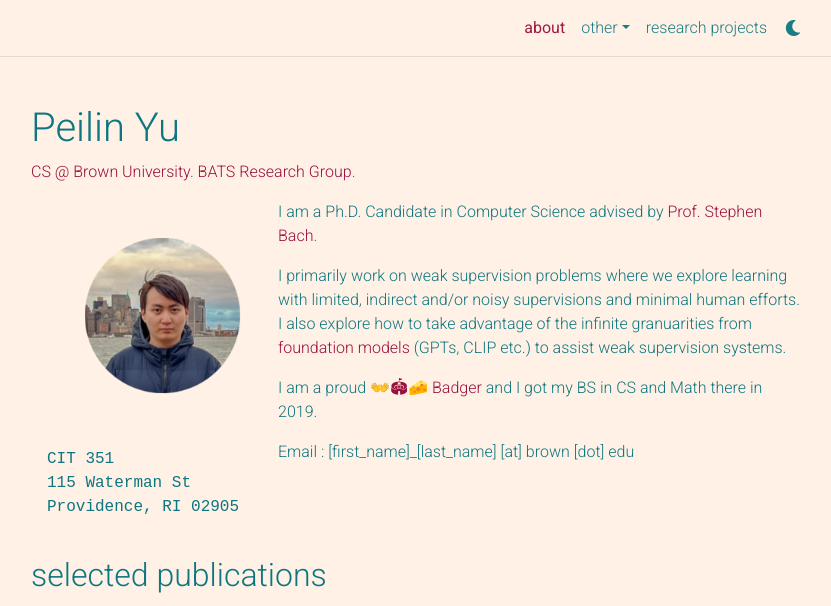
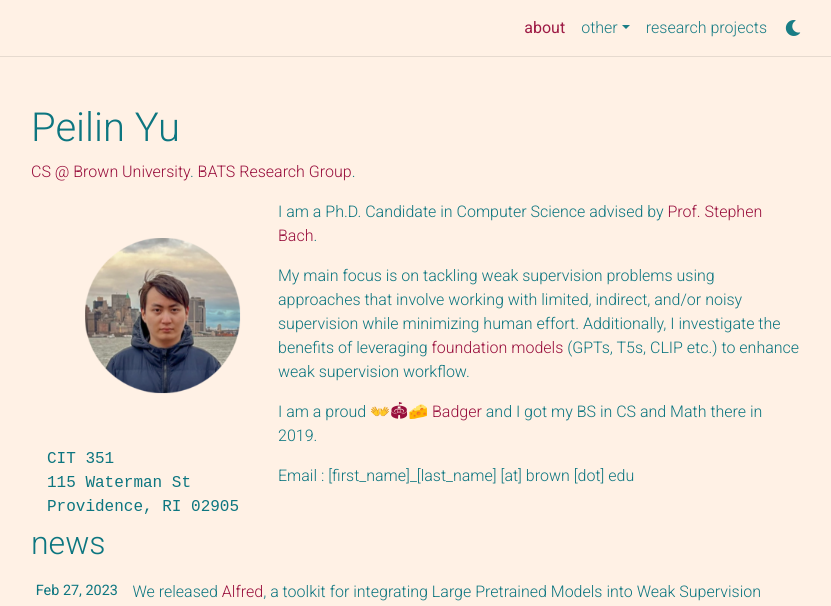
Before and after one commit to dotpyu/dotpyu.github.io, a Jekyll site: the page built from _pages/about.md, in a window 1280 px wide and 934 px high, cut to the strip 0-606 px from the top of the window. Shown: the whole strip, without its empty margins (224-1055 px from the left). Built offline with Jekyll 4.4.1, drawn with Linux system fonts in a browser that asks for light colours; full-size pictures stand in for the smaller copies a plugin makes; comment, search, counter and statistics services are not loaded; a style sheet for code colours, icons or effects is not loaded.

Commit message:
Update about.md

```diff
--- a/_pages/about.md
+++ b/_pages/about.md
@@ -12,14 +12,14 @@ profile:
     <p>115 Waterman St</p>
     <p>Providence, RI 02905</p>
 
-news: false  # includes a list of news items
+news: true  # includes a list of news items
 selected_papers: true # includes a list of papers marked as "selected={true}"
 social: true  # includes social icons at the bottom of the page
 ---
 
 I am a Ph.D. Candidate in Computer Science advised by <a href='http://stephenbach.net/'>Prof. Stephen Bach</a>.
 
-I primarily work on weak supervision problems where we explore learning with limited, indirect and/or noisy supervisions and minimal human efforts. I also explore how to take advantage of the infinite granuarities from <a href='https://arxiv.org/pdf/2108.07258.pdf'>foundation models</a> (GPTs, CLIP etc.) to assist weak supervision systems.
+My main focus is on tackling weak supervision problems using approaches that involve working with limited, indirect, and/or noisy supervision while minimizing human effort. Additionally, I investigate the benefits of leveraging <a href='https://arxiv.org/pdf/2108.07258.pdf'>foundation models</a> (GPTs, T5s, CLIP etc.) to enhance weak supervision workflow.
 
 I am a proud <a href='https://wisc.edu'>👐🏟🧀 Badger</a> and I got my BS in CS and Math there in 2019.
 
```
